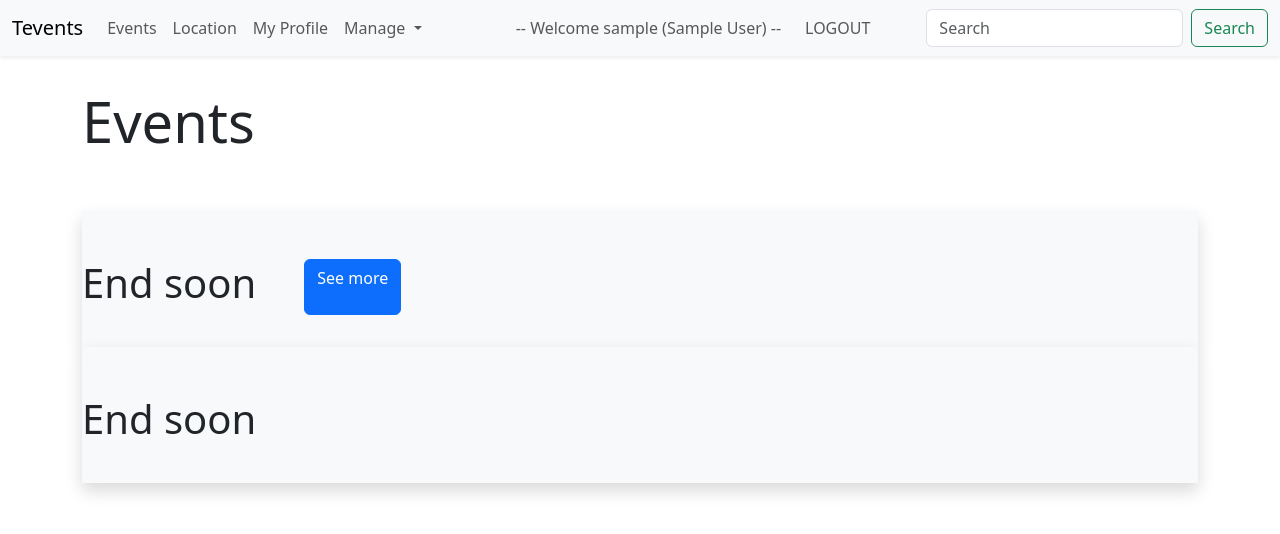
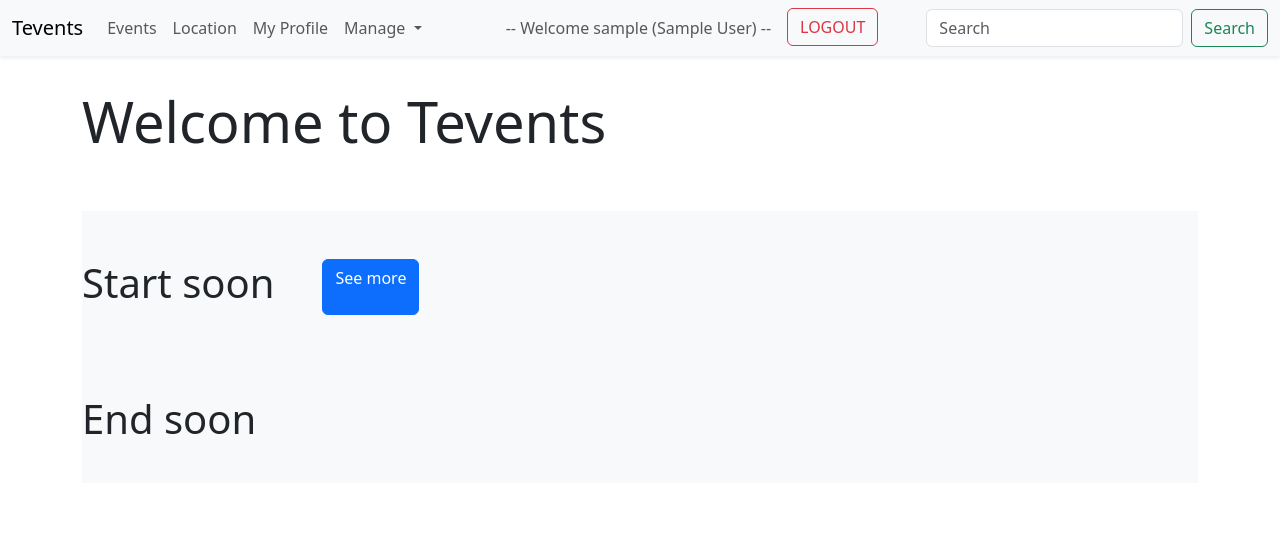
Before and after one commit to Ungpy/Severside_G46_ticket_project, a Django app: page /events/ in a window 1280 px wide. Shown: the top 534 px of the page. Run offline with Django 5.2, Linux system fonts and the light colour scheme; the visitor is signed in with stand-in values (Sample User, id 1); data that the repository does not hold is empty; some libraries are stand-ins or nearby versions.

Commit message:
index and eventdatail

```diff
--- a/SSPEvent/tickets/templates/event_detail.html
+++ b/SSPEvent/tickets/templates/event_detail.html
@@ -6,7 +6,7 @@
 {% block head %}Events-detail{% endblock %}
 
 {% block content %}
-<div class="container-md shadow-lg mx-auto">
+<div class="container-md shadow-lg mx-auto p-5">
 <p class="h2">Name : {{event.name}}</p>
 <p class="h4">Description : {{event.description}}</p>
 <p class="h5">Organizer : {{event.organizer.username}}</p>
@@ -18,7 +18,7 @@
 
 <div class="container-md shadow-lg mx-auto p-5">
     {% if event.cover_image %}
-        <img class="img-fluid" style="max-height: 300px;" src="{{event.cover_image.url}}" alt="1234">
+        <img class="img-fluid" style="max-height: 600px;" src="{{event.cover_image.url}}" alt="1234">
     {% endif %}
 </div>
 
--- a/SSPEvent/tickets/templates/index.html
+++ b/SSPEvent/tickets/templates/index.html
@@ -3,15 +3,15 @@
 
 {% block title %}Tevents{% endblock %}
 
-{% block head %}Events{% endblock %}
+{% block head %}Welcome to Tevents{% endblock %}
 
 {% block content %}
-<div class="album py-5 bg-body-tertiary shadow">
+<div class="album pt-5 bg-body-tertiary">
     <div class="d-flex justify-content-start">
-        <h1>End soon</h1>
+        <h1>Start soon</h1>
         <a href="{% url 'event-list' %}" class="btn btn-primary ms-5" type="button">See more</a>
     </div>
-        <div class="row row-cols-1 row-cols-sm-2 row-cols-md-4 g-3 ">
+        <div class="p-4 row row-cols-1 row-cols-sm-2 row-cols-md-4 g-3 ">
             {% for event in events_startsoon %}
             <div class="col">
                 <div class="card mb-4 rounded">
@@ -38,11 +38,11 @@
 </div>
 
 
-<div class="album py-5 bg-body-tertiary shadow">
+<div class="album pt-5 bg-body-tertiary">
     <div class="d-flex justify-content-start">
         <h1>End soon</h1>
     </div>
-        <div class="row row-cols-1 row-cols-sm-2 row-cols-md-4 g-3 ">
+        <div class="p-4 row row-cols-1 row-cols-sm-2 row-cols-md-4 g-3 ">
             {% for event in events_endsoon %}
             <div class="col">
                 <div class="card mb-4 rounded">
--- a/SSPEvent/tickets/templates/nav.html
+++ b/SSPEvent/tickets/templates/nav.html
@@ -31,7 +31,7 @@
         <span class="nav-link">-- Welcome {{request.user.username}} ({{request.user.first_name}} {{request.user.last_name}}) --</span>
       </li>
       <li class="nav-item">
-        <a class="nav-link" href="{% url 'logout' %}">LOGOUT</a>
+        <a class=" btn btn-outline-danger" href="{% url 'logout' %}">LOGOUT</a>
       </li>
     </ul>
     <form class="d-flex my-auto" role="search">
```
Also changed, not shown: SSPEvent/media/images/tevorohana65-1024x512.jpg (added).
